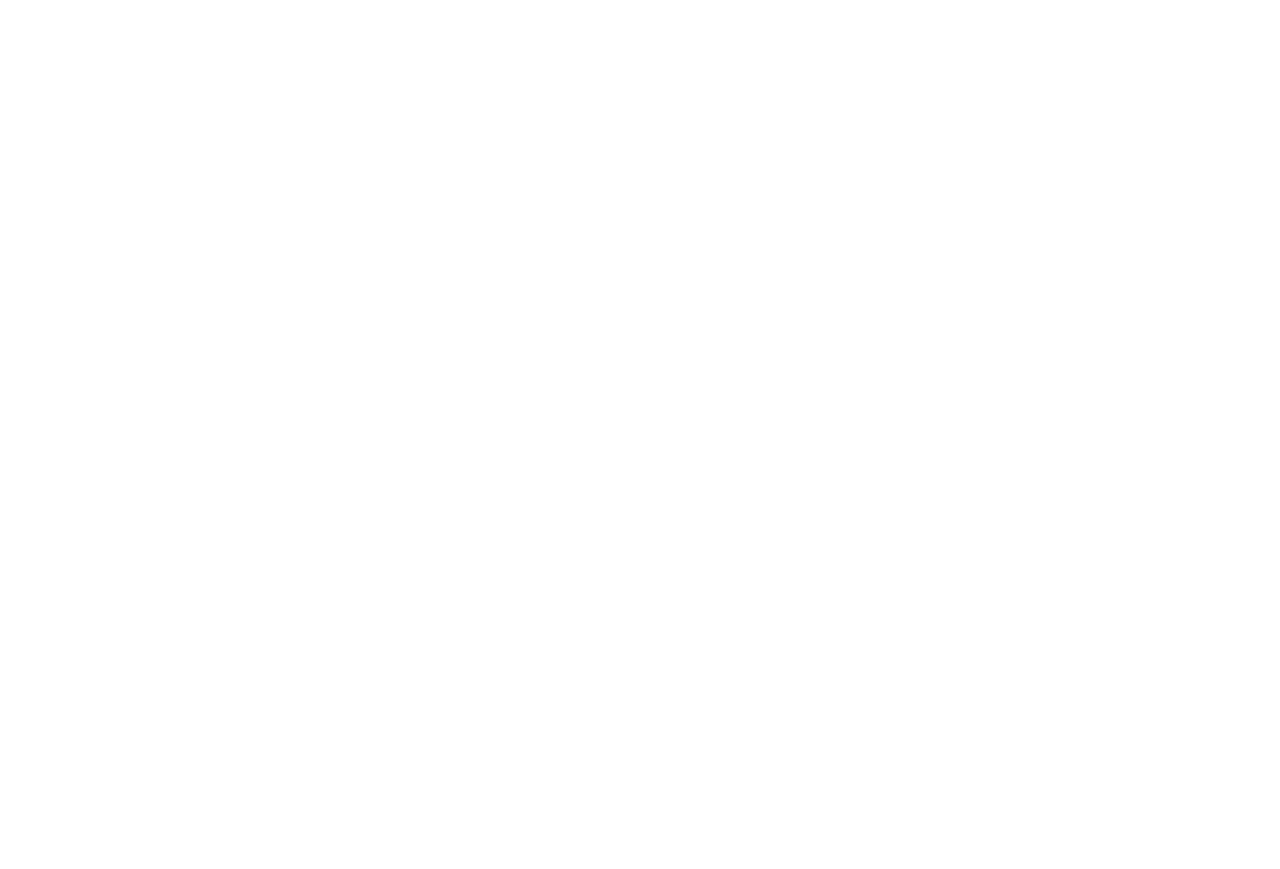
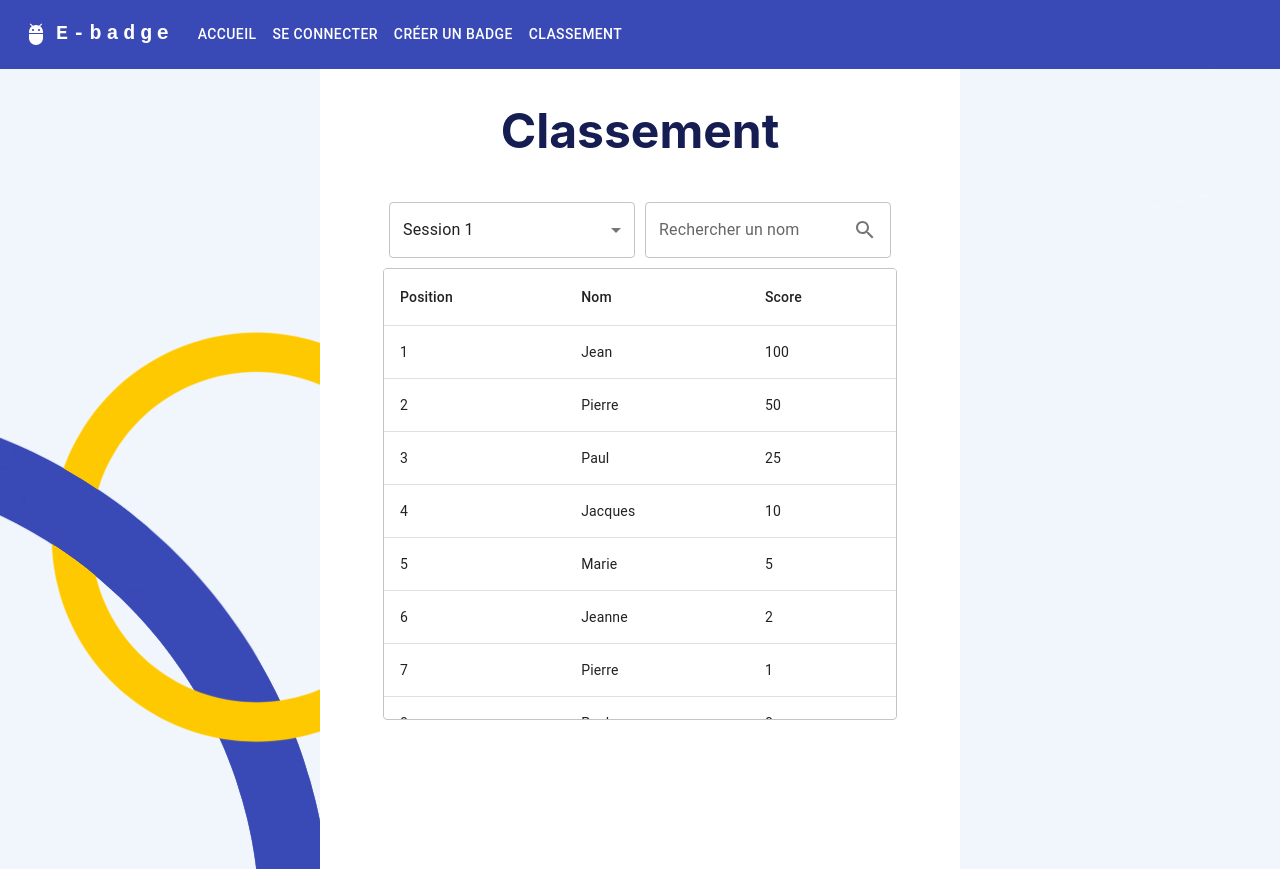
Before and after one commit to Cours-Alexandre-Ouellet/projet-ebadge, a React (Create React App) app in the folder ebadge_React/: page /classement in a window 1280 px wide. Before the commit this address had no page. Before the commit the page ends 800 px from the top, so only its background shows below. Built offline with nearby package versions, Linux system fonts and the light colour scheme.

Commit message:
ui page classement

```diff
--- a/ebadge_React/src/App.js
+++ b/ebadge_React/src/App.js
@@ -6,6 +6,7 @@
 import Login from "./composant/Login";
 import { createTheme, ThemeProvider } from '@mui/material/styles';
 import BadgeCreateForm from "./composant/BadgeCreateForm";
+import Classement from "./pages/Classement";
 
 const theme = createTheme({
   palette: {
@@ -27,6 +28,8 @@
             <Route index element={<Test />} />
             <Route path="login" element={<Login />} />
             <Route path="createbadge" element={<BadgeCreateForm />} />
+            <Route path="classement" element={<Classement />} />
+            <Route path="*" element={<h1>404: Page non trouvée</h1>} />
           </Route>
         </Routes>
       </ThemeProvider>
--- a/ebadge_React/src/composant/layout/Navbar.js
+++ b/ebadge_React/src/composant/layout/Navbar.js
@@ -18,6 +18,7 @@
     { name: 'Accueil', href: '/' },
     { name: 'Se connecter', href: '/login' },
     { name: 'Créer un badge', href: '/createbadge' },
+    { name: 'Classement', href: '/classement' },
 ];
 
 
--- /dev/null
+++ b/ebadge_React/src/pages/Classement.css
@@ -0,0 +1,71 @@
+.classement {
+    display: flex;
+    flex-direction: column;
+    align-items: center;
+    justify-content: center;
+    height: 100vh;
+    background-color: #f1f6fd;
+    background-image: url(../background.png);
+}
+
+.classement-container {
+    display: flex;
+    flex-direction: column;
+    align-items: center;
+    justify-content: center;
+    width: 50%;
+    height: 100%;
+    background-color: white;
+}
+
+.classement-background {
+    display: flex;
+    flex-direction: column;
+    align-items: center;
+    justify-content: center;
+    width: 100%;
+    height: 100%;
+}
+
+.classement-title {
+    display: flex;
+    flex-direction: column;
+    align-items: center;
+    justify-content: center;
+    width: 100%;
+}
+
+.classement-table {
+    display: flex;
+    flex-direction: column;
+    align-items: center;
+    justify-content: flex-start;
+    width: 80%;
+    height: 100%;
+}
+
+.classement-table-header {
+    display: flex;
+    flex-direction: row;
+    align-items: center;
+    justify-content: space-between;
+    width: 100%;
+    background-color: white;
+    padding: 5px;
+}
+
+h1 {
+    font-size: 3em;
+    font-weight: 700;
+    color: #151d53;
+}
+
+@media screen and (max-width: 900px) {
+    .classement-container {
+        width: 100%;
+    }
+
+    .classement-table-header {
+        flex-direction: column;
+    }
+}
--- /dev/null
+++ b/ebadge_React/src/pages/Classement.js
@@ -0,0 +1,193 @@
+import React from "react";
+import './Classement.css';
+import '@mui/material';
+import { Table, TableBody, TableCell, TableContainer, TableHead, TableRow, TextField, Select, InputAdornment } from '@mui/material';
+import { Search } from "@mui/icons-material";
+
+class Classement extends React.Component {
+    constructor(props) {
+        super(props);
+        this.state = {
+            classement: [
+                {
+                    "id": 1,
+                    "name": "Jean",
+                    "score": 100
+                },
+                {
+                    "id": 2,
+                    "name": "Pierre",
+                    "score": 50
+                },
+                {
+                    "id": 3,
+                    "name": "Paul",
+                    "score": 25
+                },
+                {
+                    "id": 4,
+                    "name": "Jacques",
+                    "score": 10
+                },
+                {
+                    "id": 5,
+                    "name": "Marie",
+                    "score": 5
+                },
+                {
+                    "id": 6,
+                    "name": "Jeanne",
+                    "score": 2
+                },
+                {
+                    "id": 7,
+                    "name": "Pierre",
+                    "score": 1
+                },
+                {
+                    "id": 8,
+                    "name": "Paul",
+                    "score": 0
+                },
+                {
+                    "id": 9,
+                    "name": "Jacques",
+                    "score": 0
+                },
+                {
+                    "id": 10,
+                    "name": "Marie",
+                    "score": 0
+                },
+                {
+                    "id": 11,
+                    "name": "Jeanne",
+                    "score": 0
+                },
+                {
+                    "id": 12,
+                    "name": "Pierre",
+                    "score": 0
+                },
+                {
+                    "id": 13,
+                    "name": "Paul",
+                    "score": 0
+                },
+                {
+                    "id": 14,
+                    "name": "Jacques",
+                    "score": 0
+                }
+            ],
+            sessions: [
+                {
+                    "id": 1,
+                    "name": "Session 1"
+                },
+                {
+                    "id": 2,
+                    "name": "Session 2"
+                },
+                {
+                    "id": 3,
+                    "name": "Session 3"
+                }
+            ],
+            session: 1,
+            search: ""
+        }
+
+        this.handleChange = this.handleChange.bind(this);
+    }
+
+    handleChange(event) {
+        const { name, value } = event.target;
+        this.setState({
+            [name]: value
+        });
+    }
+
+    render() {
+        return (
+            <div className="classement">
+                <div className="classement-container">
+                    <div className="classement-background">
+                        <div className="classement-title">
+                            <h1>Classement</h1>
+                        </div>
+                        <div className="classement-table">
+                            <div className="classement-table-header">
+                                <Select
+                                    native
+                                    value={this.state.session}
+                                    onChange={this.handleChange}
+                                    inputProps={{
+                                        name: 'session',
+                                        id: 'session',
+                                    }}
+                                    sx={{ margin: "5px", width: "100%" }}
+                                >
+                                    {this.state.sessions.map((session) => (
+                                        <option key={session.id} value={session.id}>{session.name}</option>
+                                    ))}
+                                </Select>
+
+                                <TextField
+                                    id="search"
+                                    name="search"
+                                    label="Rechercher un nom"
+                                    variant="outlined"
+                                    value={this.state.search}
+                                    onChange={this.handleChange}
+                                    InputProps={{
+                                        endAdornment: (
+                                            <InputAdornment position="end">
+                                                <Search />
+                                            </InputAdornment>
+                                        ),
+                                    }}
+                                    sx={{ margin: "5px", width: "100%" }}
+                                />
+                            </div>
+                            <TableContainer sx={{
+                                border: 1,
+                                borderColor: '#c4c4c4',
+                                borderStyle: 'solid',
+                                borderRadius: 1,
+                                maxHeight: 'calc(100vh - 350px)',
+
+                            }}>
+                                <Table stickyHeader>
+                                    <TableHead>
+                                        <TableRow>
+                                            <TableCell>Position</TableCell>
+                                            <TableCell>Nom</TableCell>
+                                            <TableCell>Score</TableCell>
+                                        </TableRow>
+                                    </TableHead>
+                                    <TableBody>
+                                        {this.state.classement.map((row) => (
+                                            <TableRow
+                                                key={row.id}
+                                                sx={{ '&:last-child td, &:last-child th': { border: 0 } }}
+                                            >
+                                                <TableCell component="th" scope="row">
+                                                    {row.id}
+                                                </TableCell>
+                                                <TableCell>{row.name}</TableCell>
+                                                <TableCell>{row.score}</TableCell>
+                                            </TableRow>
+                                        ))}
+                                    </TableBody>
+                                </Table>
+                            </TableContainer>
+                        </div>
+                    </div>
+                </div>
+            </div>
+        )
+    }
+}
+
+export default (Classement);
```
Also changed, not shown: ebadge_React/src/background.png (added).
